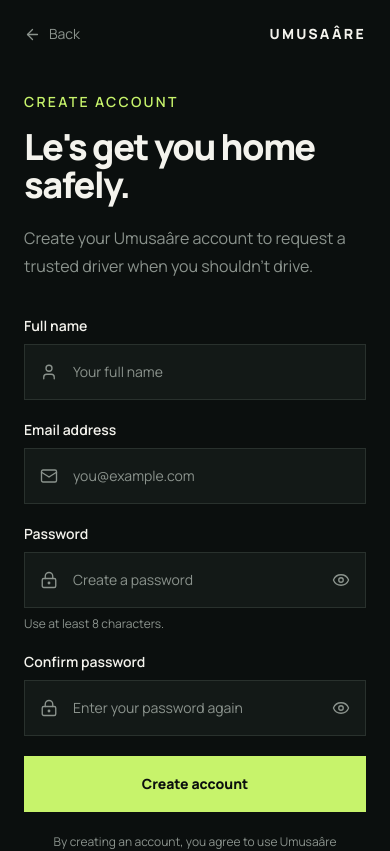
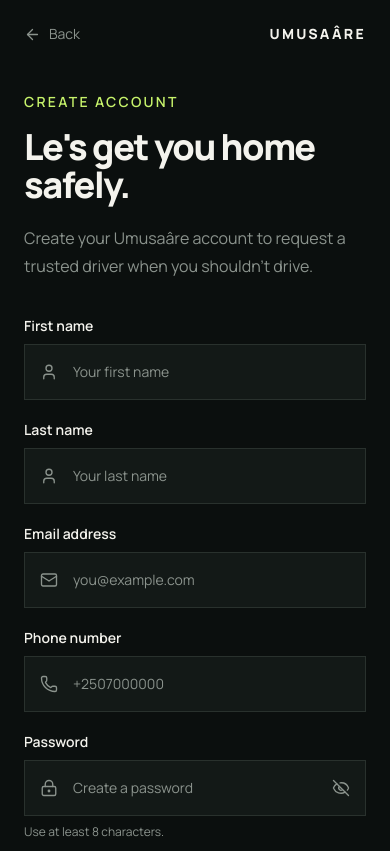
Before and after one commit to NoobMaester/umusare-beta, a Next.js app: page /client/register in a window 390 px wide. Shown: the top 851 px of the page. Built offline with nearby package versions, Linux system fonts and the light colour scheme.

Commit message:
Enhance registration form with first name, last name, and phone number fields; add error handling and loading state management

```diff
--- a/app/client/login/page.tsx
+++ b/app/client/login/page.tsx
@@ -21,7 +21,7 @@ export default function ClientLoginPage() {
     setError(error);
     setIsLoading(!isLoading)
 
-    try{
+    try {
       const response = await fetch("http://localhost:4400/api/auth/login", {
         method: "POST",
         headers: {
@@ -38,16 +38,22 @@ export default function ClientLoginPage() {
 
 
 
-      if(!response.ok){
+      if (!response.ok) {
         throw new Error(data.message || "Login failed");
       }
+
       router.push("/client");
-    } catch (error){
+
+    } catch (error) {
       setError(
         error instanceof Error
-        ? error.message
-        : "Something went wrong. Please try again"
-      )
+          ? error.message
+          : "Something went wrong. Please try again"
+      );
+
+      setEmail("");
+      setPassword("");
+      setIsLoading(false);
     }
   }
 
@@ -88,6 +94,15 @@ export default function ClientLoginPage() {
               home safely.
             </p>
           </div>
+
+          {error && (
+            <div
+              role="alert"
+              className="mb-4 border border-danger/40 bg-danger/10 px-4 py-3 text-sm text-danger"
+            >
+              {error}
+            </div>
+          )}
 
           <form onSubmit={handleSubmit} className="space-y-5">
             {/* Email */}
@@ -179,7 +194,7 @@ export default function ClientLoginPage() {
               type="submit"
               className="flex h-14 w-full items-center justify-center bg-primary px-6 text-sm font-extrabold text-primary-foreground transition-opacity hover:opacity-90"
             >
-              Sign in
+              {isLoading ? "Signing in..." : "Sign in"}
             </button>
           </form>
 
--- a/app/client/register/page.tsx
+++ b/app/client/register/page.tsx
@@ -1,31 +1,76 @@
 "use client";
 
 import Link from "next/link";
-import { ArrowLeft, Eye, EyeOff, LockKeyhole, Mail, User } from "lucide-react";
+import { ArrowLeft, Eye, EyeOff, LockKeyhole, Mail, Phone, User } from "lucide-react";
 import { FormEvent, useState } from "react";
+import { useRouter } from "next/navigation"
 
 export default function ClientRegisterPage() {
   const [showPassword, setShowPassword] = useState(false);
   const [showConfirmPassword, setShowConfirmPassword] = useState(false);
 
-  const [name, setName] = useState("");
+  const [error, setError] = useState("")
+  const [isLoading, setIsLoading] = useState(false)
+
+  const router = useRouter();
+
+  const [firstName, setFirstName] = useState("");
+  const [lastName, setLastName] = useState("");
   const [email, setEmail] = useState("");
+  const [phone, setPhone] = useState("");
   const [password, setPassword] = useState("");
   const [confirmPassword, setConfirmPassword] = useState("");
 
-  function handleSubmit(event: FormEvent<HTMLFormElement>) {
+  async function handleSubmit(event: FormEvent<HTMLFormElement>) {
     event.preventDefault();
 
     if (password !== confirmPassword) {
-      return;
+      setError("Password do not match");
+      return
     }
 
-    // Registration API will be connected here.
-    console.log({
-      name,
-      email,
-      password,
-    });
+    setError("");
+    setIsLoading(true)
+
+    try {
+      const response = await fetch(
+        "http://localhost:4400/api/auth/register",
+        {
+          method: "POST",
+          headers: {
+            "Content-Type": "application/json",
+          },
+          credentials: "include",
+          body: JSON.stringify({
+            firstName,
+            lastName,
+            email,
+            phone,
+            password,
+          }),
+        }
+      );
+      const data = await response.json();
+
+      console.log("auth response:", {
+        status: response.status,
+        data,
+      })
+
+      if (!response.ok) {
+        throw new Error(data.message || "Registration failed");
+      }
+      router.push("/client")
+    } catch (error) {
+      setError(
+        error instanceof Error
+          ? error.message
+          : "Something went wrong. Please try again."
+      );
+      setEmail("");
+      setPassword("");
+      setIsLoading(false);
+    }
   }
 
   return (
@@ -70,10 +115,10 @@ export default function ClientRegisterPage() {
             {/* Name */}
             <div>
               <label
-                htmlFor="name"
+                htmlFor="firstName"
                 className="mb-2 block text-sm font-semibold"
               >
-                Full name
+                First name
               </label>
 
               <div className="relative">
@@ -84,13 +129,41 @@ export default function ClientRegisterPage() {
                 />
 
                 <input
-                  id="name"
-                  name="name"
+                  id="firsName"
+                  name="firstName"
                   type="text"
-                  autoComplete="name"
-                  placeholder="Your full name"
-                  value={name}
-                  onChange={(event) => setName(event.target.value)}
+                  autoComplete="firstName"
+                  placeholder="Your first name"
+                  value={firstName}
+                  onChange={(event) => setFirstName(event.target.value)}
+                  required
+                  className="h-14 w-full border border-border bg-surface pl-12 pr-4 text-sm text-foreground outline-none transition-colors placeholder:text-muted focus:border-primary"
+                />
+              </div>
+            </div>
+            <div>
+              <label
+                htmlFor="lastName"
+                className="mb-2 block text-sm font-semibold"
+              >
+                Last name
+              </label>
+
+              <div className="relative">
+                <User
+                  size={18}
+                  strokeWidth={1.8}
+                  className="pointer-events-none absolute left-4 top-1/2 -translate-y-1/2 text-muted"
+                />
+
+                <input
+                  id="lastName"
+                  name="lastName"
+                  type="text"
+                  autoComplete="lastName"
+                  placeholder="Your last name"
+                  value={lastName}
+                  onChange={(event) => setLastName(event.target.value)}
                   required
                   className="h-14 w-full border border-border bg-surface pl-12 pr-4 text-sm text-foreground outline-none transition-colors placeholder:text-muted focus:border-primary"
                 />
@@ -126,7 +199,35 @@ export default function ClientRegisterPage() {
                 />
               </div>
             </div>
+            {/* Phone */}
+            <div>
+              <label
+                htmlFor="phone"
+                className="mb-2 block text-sm font-semibold"
+              >
+                Phone number
+              </label>
 
+              <div className="relative">
+                <Phone
+                  size={18}
+                  strokeWidth={1.8}
+                  className="pointer-events-none absolute left-4 top-1/2 -translate-y-1/2 text-muted"
+                />
+
+                <input
+                  id="phone"
+                  name="phone"
+                  type="tel"
+                  autoComplete="phone"
+                  placeholder="+2507000000"
+                  value={phone}
+                  onChange={(event) => setPhone(event.target.value)}
+                  required
+                  className="h-14 w-full border border-border bg-surface pl-12 pr-4 text-sm text-foreground outline-none transition-colors placeholder:text-muted focus:border-primary"
+                />
+              </div>
+            </div>
             {/* Password */}
             <div>
               <label
@@ -165,9 +266,9 @@ export default function ClientRegisterPage() {
                   className="absolute right-4 top-1/2 -translate-y-1/2 text-muted transition-colors hover:text-foreground"
                 >
                   {showPassword ? (
+                    <Eye size={18} strokeWidth={1.8} />
+                  ) : (
                     <EyeOff size={18} strokeWidth={1.8} />
-                  ) : (
-                    <Eye size={18} strokeWidth={1.8} />
                   )}
                 </button>
               </div>
@@ -221,20 +322,29 @@ export default function ClientRegisterPage() {
                   className="absolute right-4 top-1/2 -translate-y-1/2 text-muted transition-colors hover:text-foreground"
                 >
                   {showConfirmPassword ? (
+                    <Eye size={18} strokeWidth={1.8} />
+                  ) : (
                     <EyeOff size={18} strokeWidth={1.8} />
-                  ) : (
-                    <Eye size={18} strokeWidth={1.8} />
                   )}
                 </button>
               </div>
             </div>
 
             {/* Submit */}
+            {error && (
+              <div
+                role="alert"
+                className="border border-danger/40 bg-danger/10 px-4 py-3 text-sm text-danger"
+              >
+                {error}
+              </div>
+            )}
             <button
               type="submit"
-              className="flex h-14 w-full items-center justify-center bg-primary px-6 text-sm font-extrabold text-primary-foreground transition-opacity hover:opacity-90"
+              disabled={isLoading}
+              className="flex h-14 w-full items-center cursor-pointer justify-center bg-primary px-6 text-sm font-extrabold text-primary-foreground transition-opacity hover:opacity-90"
             >
-              Create account
+              {isLoading ? "Creating account..." : "Create account"}
             </button>
 
             <p className="text-center text-xs leading-5 text-muted">
```
